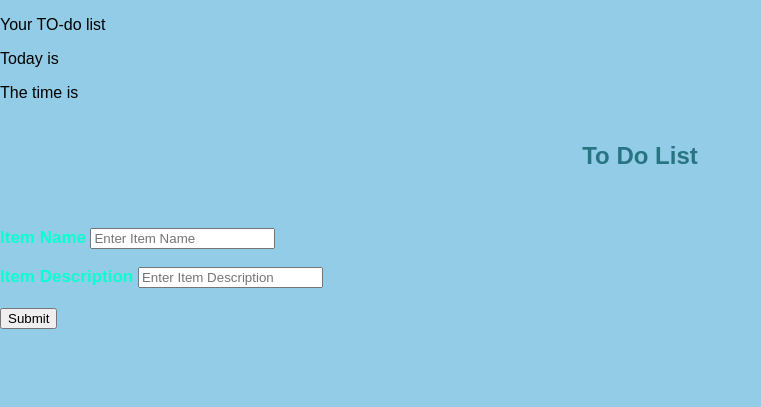
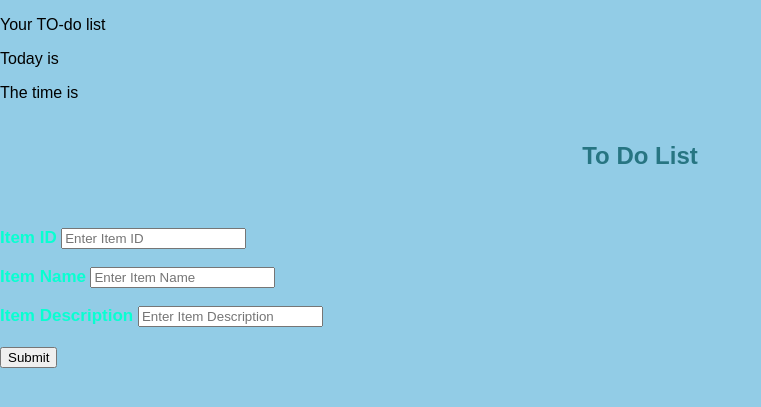
Before and after one commit to tanmaga13/gvc, a Flask app: template templates/index.html in a window 1280 px wide. Shown: the top 407 px of the page, without its empty margins (0-761 px from the left). Run offline with Flask 3, Linux system fonts and the light colour scheme; the template is opened without the code that fills it, so the values that code supplies are empty.

Commit message:
Added Item ID

```diff
--- a/templates/index.html
+++ b/templates/index.html
@@ -14,6 +14,9 @@
     <h2>To Do List</h2><br>
     <div class="centred">
     <form action="/submittodoitem" method="POST" >
+        <label><b>Item ID</b></label>
+        <input type="text" name="itemID" id="itemID" placeholder="Enter Item ID">
+        <br><br>
         <label><b>Item Name</b></label>
         <input type="text" name="itemName" id="itemName" placeholder="Enter Item Name">
         <br><br>
```
